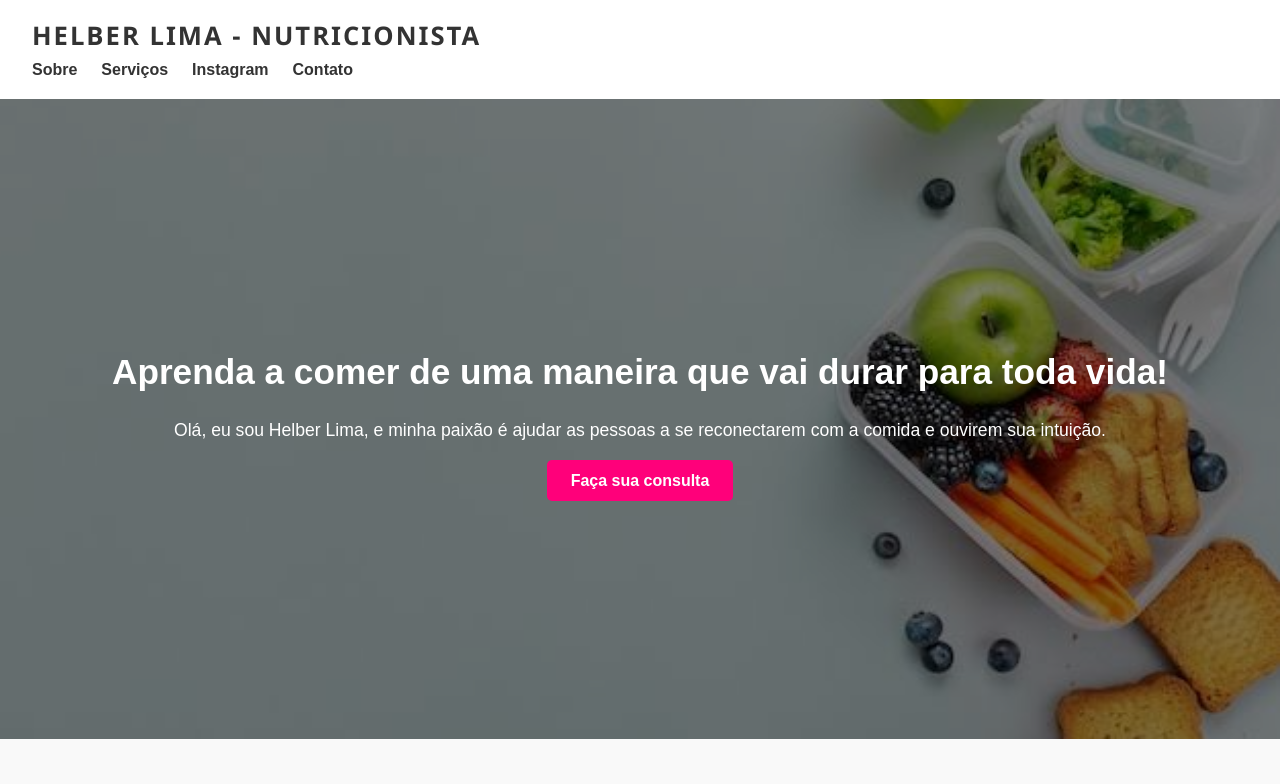
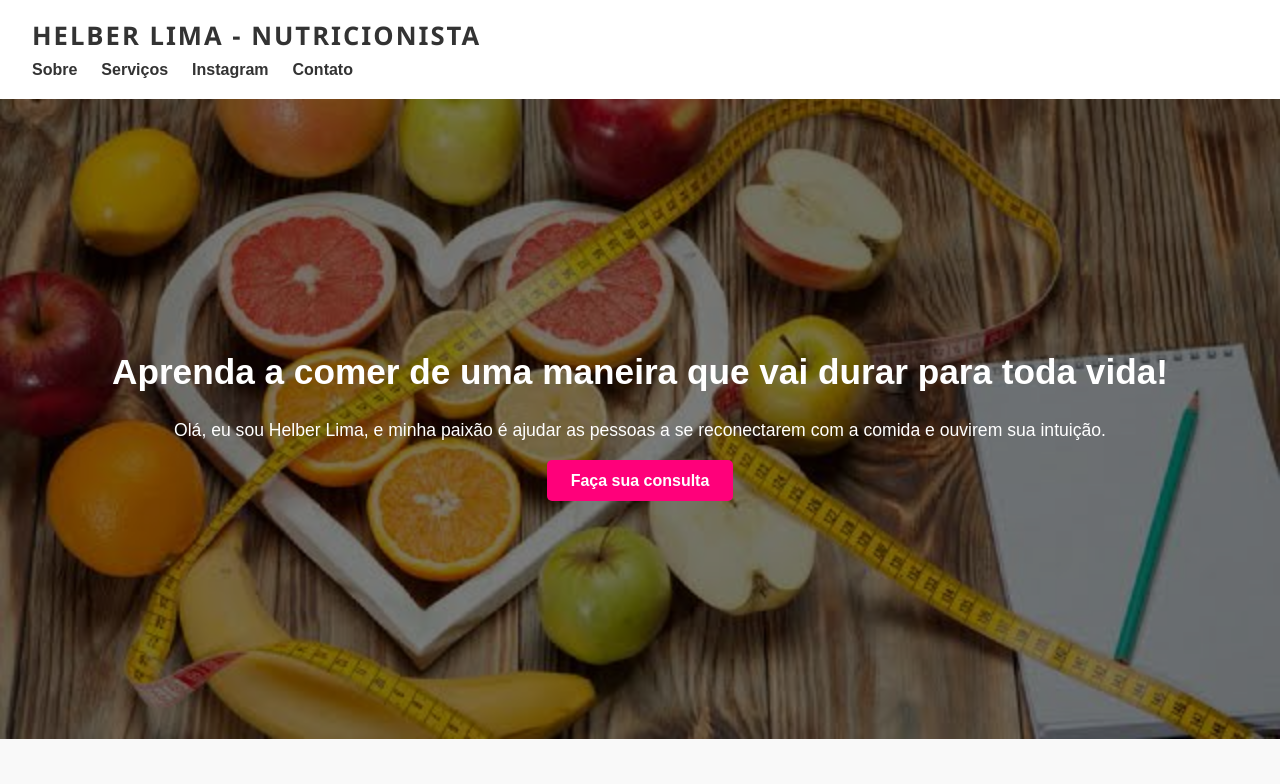
Before and after one commit to Mestresite/nutri, a plain HTML site: page index.html in a window 1280 px wide. Shown: the top 784 px of the page. Drawn offline with Linux system fonts and the light colour scheme.

Commit message:
styles.css

```diff
--- a/styles.css
+++ b/styles.css
@@ -55,7 +55,7 @@ header {
   align-items: center;
   justify-content: center;
   height: 80vh;
-  background: url('img1.jpeg') no-repeat center center/cover;
+  background: url('img3.jpeg') no-repeat center center/cover;
   position: relative;
   color: white;
   text-align: center;
```
